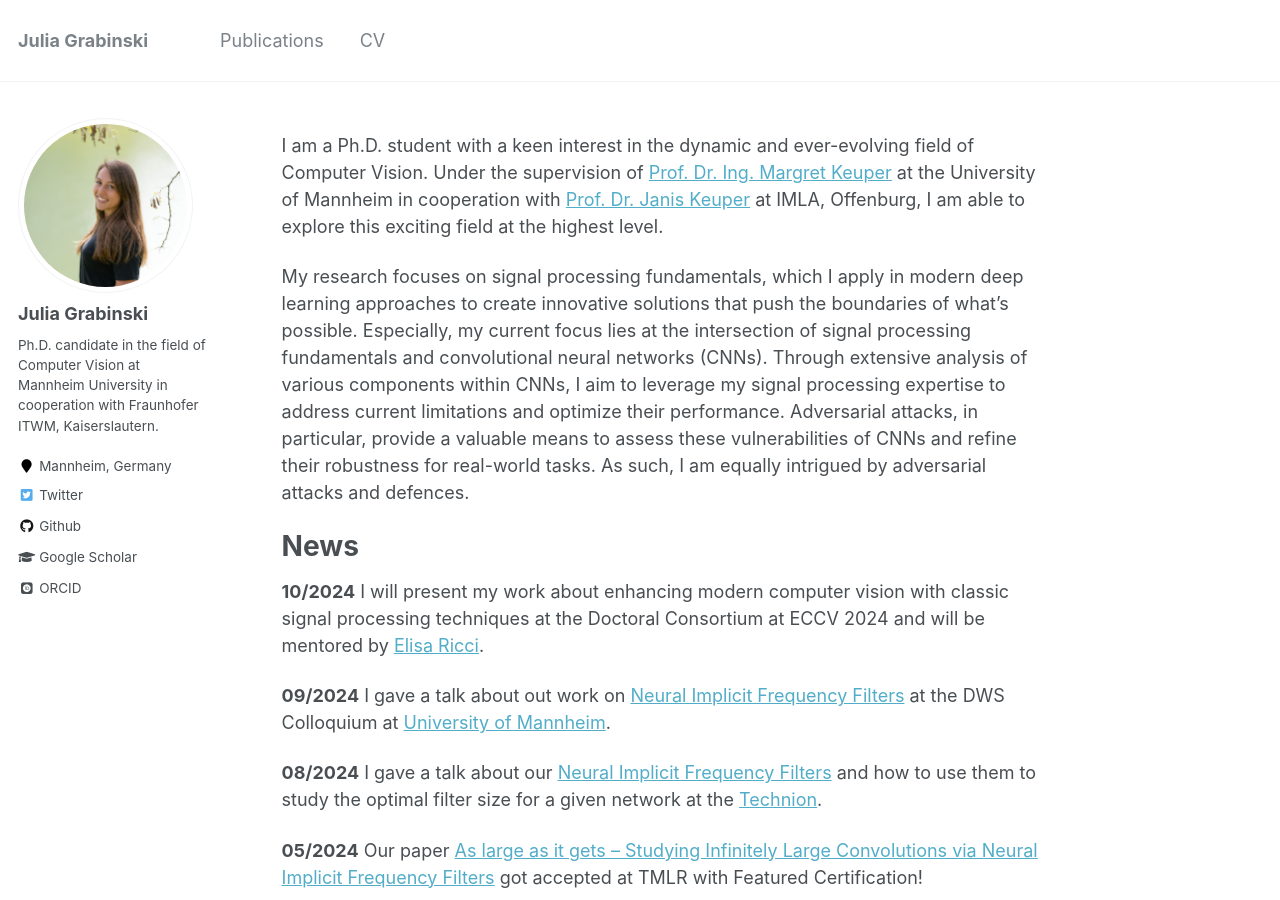
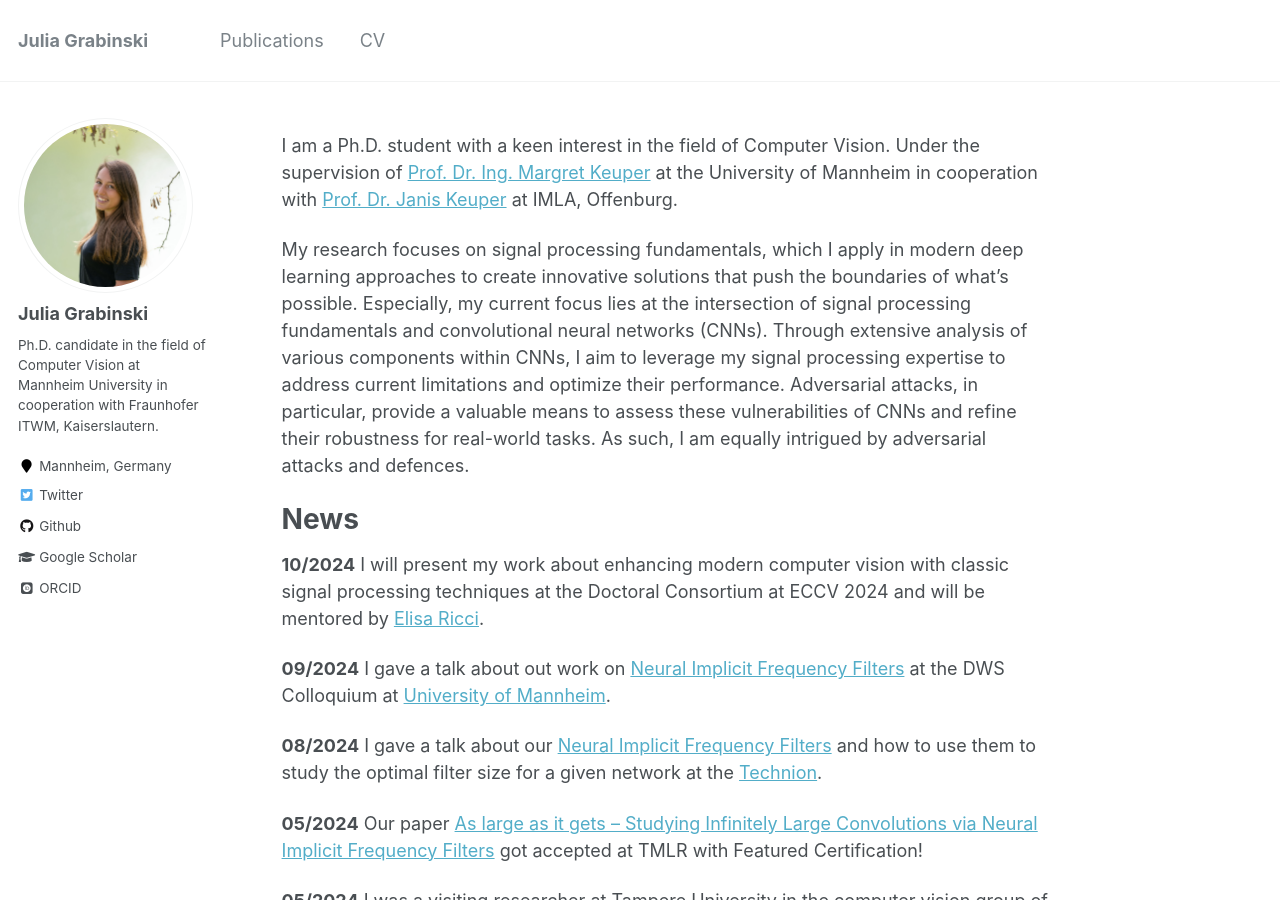
Before and after one commit to GeJulia/gejulia.github.io, a Jekyll site: the page built from _pages/about.md, in a window 1280 px wide and 900 px high. Built offline with Jekyll 4.4.1, drawn with Linux system fonts in a browser that asks for light colours; some web fonts are replaced.

Commit message:
update text

```diff
--- a/_pages/about.md
+++ b/_pages/about.md
@@ -8,8 +8,8 @@ redirect_from:
   - /about.html
 ---
 
-I am a Ph.D. student with a keen interest in the dynamic and ever-evolving field of Computer Vision.
-Under the supervision of [Prof. Dr. Ing. Margret Keuper](https://www.uni-mannheim.de/dws/people/professors/prof-dr-ing-margret-keuper/) at the University of Mannheim in cooperation with [Prof. Dr. Janis Keuper](https://imla.hs-offenburg.de/janis-keuper/) at IMLA, Offenburg, I am able to explore this exciting field at the highest level.
+I am a Ph.D. student with a keen interest in the field of Computer Vision.
+Under the supervision of [Prof. Dr. Ing. Margret Keuper](https://www.uni-mannheim.de/dws/people/professors/prof-dr-ing-margret-keuper/) at the University of Mannheim in cooperation with [Prof. Dr. Janis Keuper](https://imla.hs-offenburg.de/janis-keuper/) at IMLA, Offenburg.
 
 My research focuses on signal processing fundamentals, which I apply in modern deep learning approaches to create innovative solutions that push the boundaries of what's possible. Especially, my current focus lies at the intersection of signal processing fundamentals and convolutional neural networks (CNNs). Through extensive analysis of various components within CNNs, I aim to leverage my signal processing expertise to address current limitations and optimize their performance. Adversarial attacks, in particular, provide a valuable means to assess these vulnerabilities of CNNs and refine their robustness for real-world tasks. As such, I am equally intrigued by adversarial attacks and defences.
 
```
